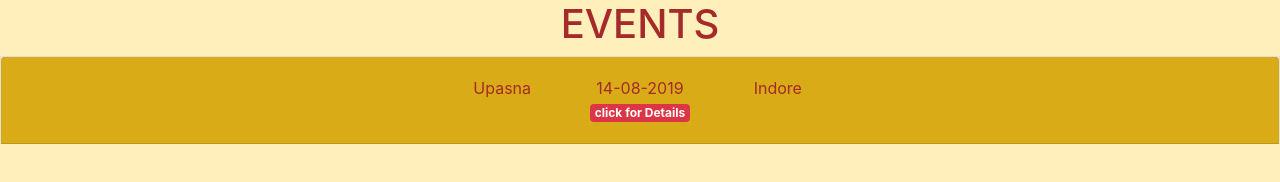
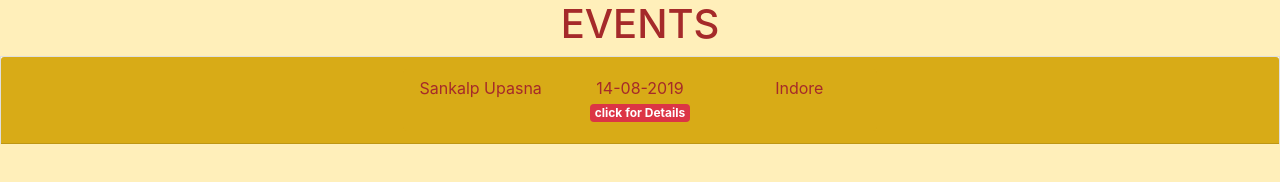
Before and after one commit to CBKM-Company/JoyLetter, a plain HTML site: page event.html in a window 1280 px wide. Drawn offline with nearby package versions, Linux system fonts and the light colour scheme.

Commit message:
added details event

```diff
--- a/event.html
+++ b/event.html
@@ -43,7 +43,7 @@
                     <button class="btn  collapsed" type="button" data-toggle="collapse" data-target="#collapseTwo"
                         aria-expanded="true" aria-controls="collapseTwo">
                         <div class="row">
-                            <div class="col col-sm-4 mx-auto">Upasna</div>
+                            <div class="col col-sm-4 mx-auto">Sankalp Upasna</div>
                             <div class="col col-sm-4 mx-auto">14-08-2019</div>
                             <div class="col col-sm-4 mx-auto">Indore </div>
                             <div class="col col-sm-4 mx-auto"> <span class="badge badge-danger">click for Details</span></div>
```
